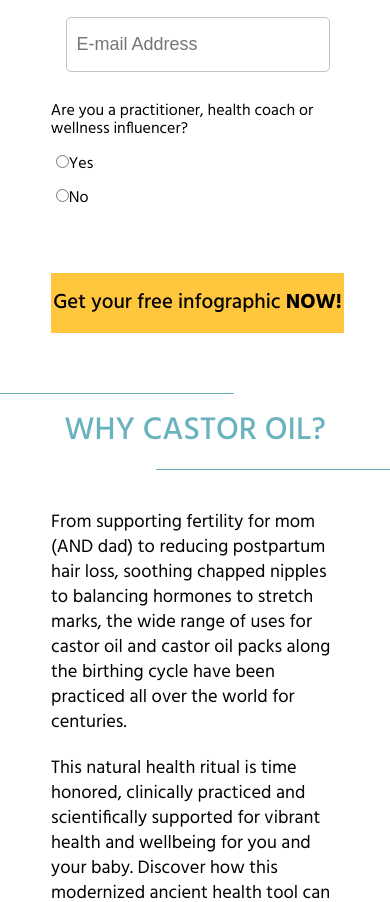
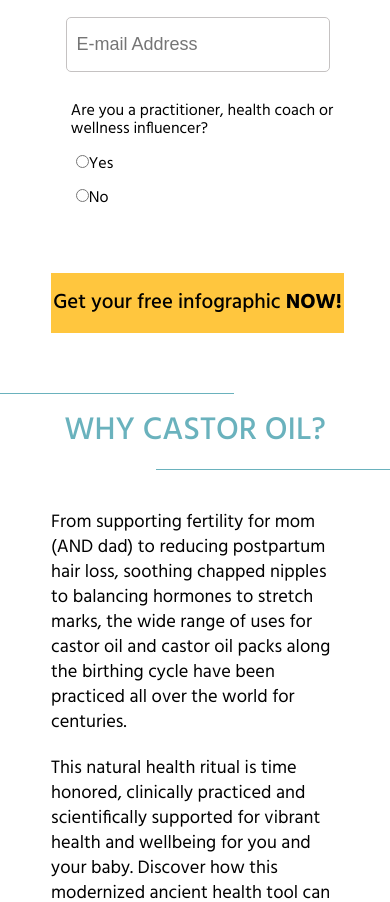
Before and after one commit to schooleysa/QoT-TechChallenge, a plain HTML site: page index.html in a window 390 px wide. Shown: the part 1027-1929 px from the top of the page. Drawn offline with Linux system fonts and the light colour scheme.

```diff
--- a/style/style.css
+++ b/style/style.css
@@ -39,6 +39,7 @@ header {
     border-bottom: 2px solid #6ab2bd;
     margin-bottom: 40px;
 }
+
 /* FREE INFO STYLING */
 
 img {
@@ -95,7 +96,7 @@ img {
 }
 
 .radio {
-    margin: 20px 0 10px 0;
+    margin: 20px 0 10px 20px;
 }
 
 .radio label {
@@ -317,7 +318,6 @@ footer p {
         justify-content: center;
         margin-top: 20px;
         padding: 0;
-
     }
 
     .disclaimer img {
```
